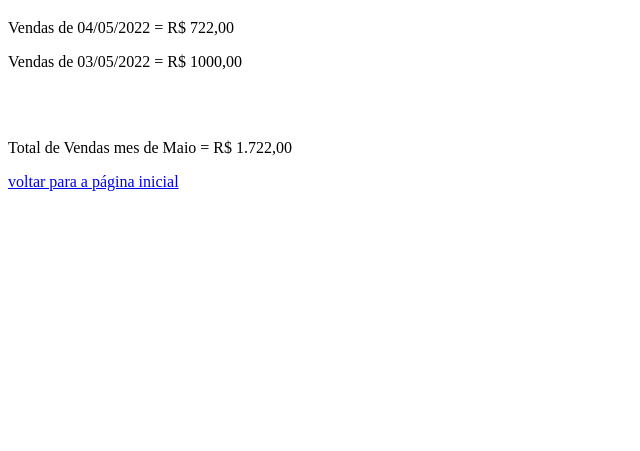
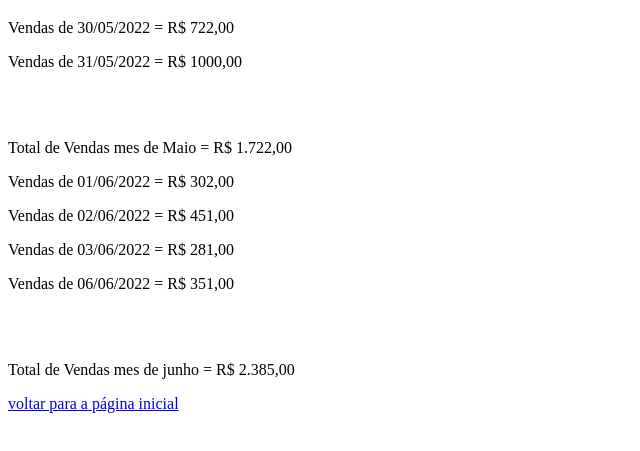
Before and after one commit to jhenrique-silva/AulaGitHub, a plain HTML site: page financeiro.html in a window 1280 px wide. Shown: the part 61-512 px from the top of the page, without its empty margins (0-640 px from the left). Drawn offline with Linux system fonts and the light colour scheme.

Commit message:
atualizado finaceiro mes de junho 2022

```diff
--- a/financeiro.html
+++ b/financeiro.html
@@ -8,10 +8,16 @@
 </head>
 <body>
    <P><H1>Controladoria Financeira</H1></P>
-   <p>Vendas de 04/05/2022 = R$  722,00</p>
-   <p>Vendas de 03/05/2022 = R$ 1000,00</p>
+   <p>Vendas de 30/05/2022 = R$  722,00</p>
+   <p>Vendas de 31/05/2022 = R$ 1000,00</p>
    <Br></Br>
    <p>Total de Vendas mes de Maio = R$ 1.722,00</p>
+   <p>Vendas de 01/06/2022 = R$  302,00</p>
+   <p>Vendas de 02/06/2022 = R$  451,00</p>
+   <p>Vendas de 03/06/2022 = R$  281,00</p>
+   <p>Vendas de 06/06/2022 = R$  351,00</p>
+   <Br></Br>
+   <p>Total de Vendas mes de junho = R$ 2.385,00</p>
    <a href="index.html">voltar para a página inicial</a>
 </body>
 </html>
```
